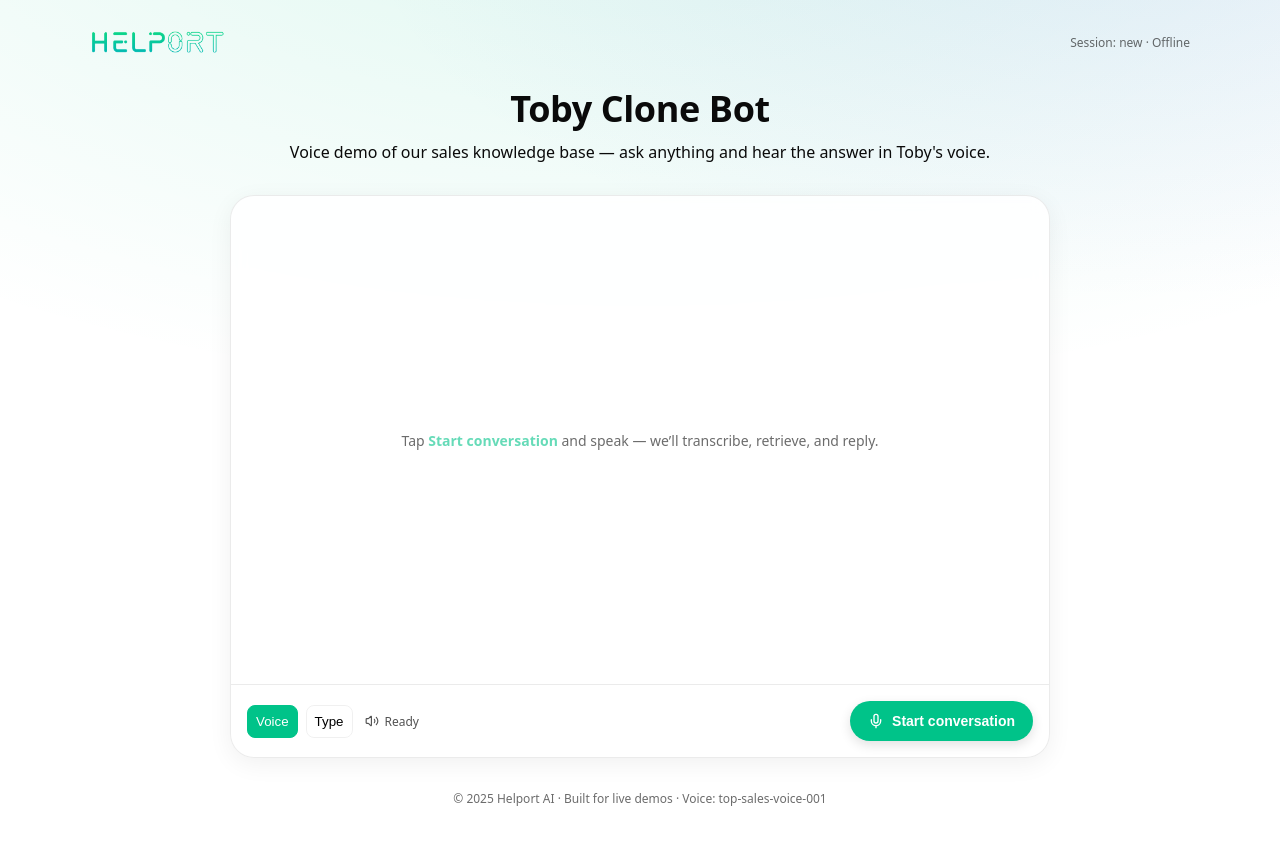
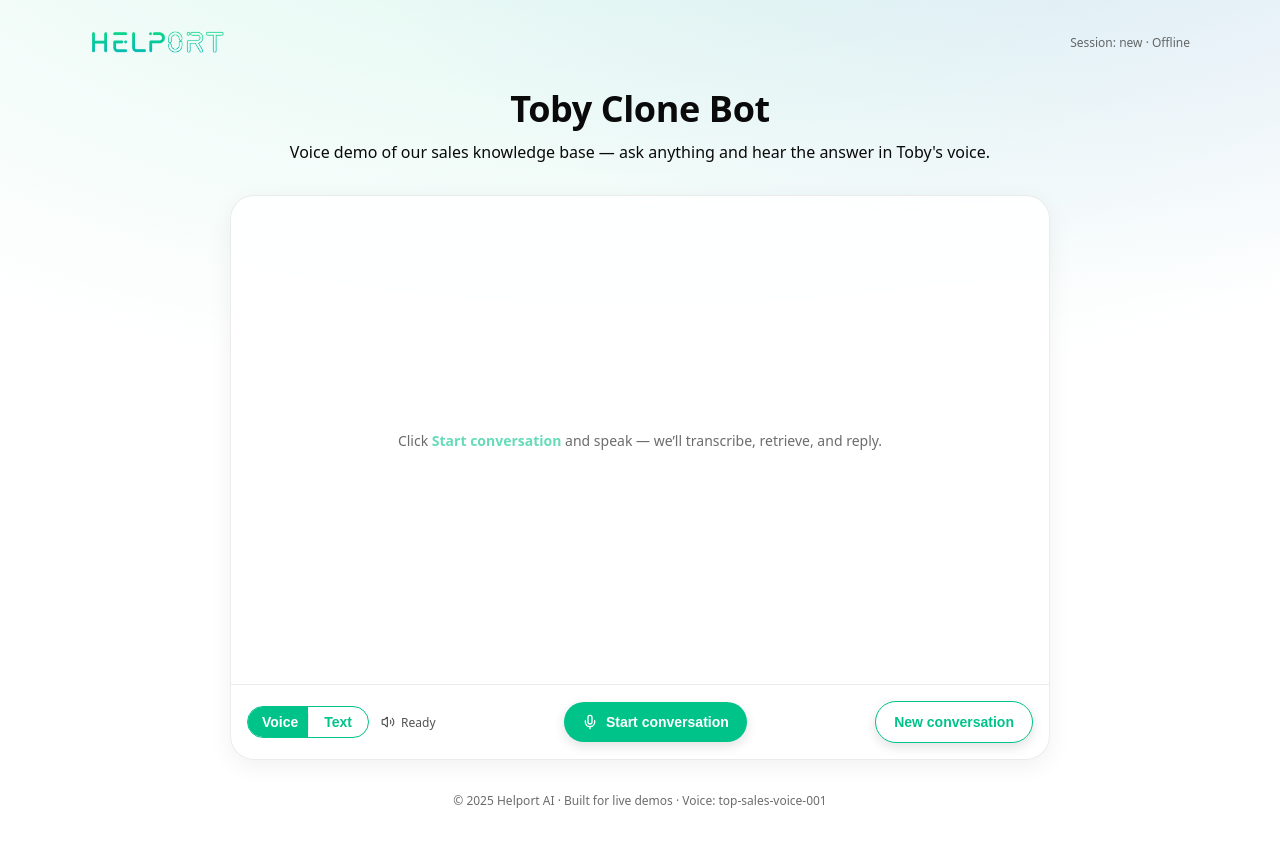
Before and after one commit to nathanielmekis/HPAI_SalesBot, a React (Vite) app: page / in a window 1280 px wide. Built offline with nearby package versions, Linux system fonts and the light colour scheme.

Commit message:
first one

```diff
--- a/src/App.jsx
+++ b/src/App.jsx
@@ -1,6 +1,6 @@
 import React, { useEffect, useRef, useState } from "react";
 import { motion } from "framer-motion";
-import { Mic, Square, Volume2, Loader2 } from "lucide-react";
+import { Mic, Square, Volume2, Loader2, ArrowUp } from "lucide-react";
 
 // Toby Clone Bot – Helport AI
 // Apple-inspired voice chat UI with proper logo reference
@@ -33,6 +33,9 @@ export default function App() {
   const [recording, setRecording] = useState(false);
   const [sessionId, setSessionId] = useState("");
   const [messages, setMessages] = useState([]);
+  const [conversationId, setConversationId] = useState(() => {
+    try { return localStorage.getItem("dify_conversation_id") || ""; } catch { return ""; }
+  });
   const [status, setStatus] = useState("Ready");
 
   const wsRef = useRef(null);
@@ -40,6 +43,7 @@ export default function App() {
   const streamRef = useRef(/** @type {MediaStream|null} */(null));
   const audioRef = useRef(null);
   const scrollerRef = useRef(null);
+  const API_BASE = import.meta.env.VITE_API_BASE
 
   useEffect(() => {
     if (scrollerRef.current) {
@@ -210,74 +214,71 @@ export default function App() {
     });
     setStatus("Thinking…");
 
-    // Always call the workflow when Send is clicked in Type mode
-    await runWorkflow(textInput);
+    await runChat(textInput);
 
     setTextInput("");
   };
 
-  // ----- Call Dify workflow via server proxy -----
-  const runWorkflow = async (query) => {
-    setStatus("Running workflow…");
+  // ----- Call Dify Chatflow via server proxy (blocking) -----
+  const runChat = async (query) => {
+    setStatus("Chatflow…");
     try {
       const body = {
+        query: query,
         inputs: {
-          query: query || "Hello",
+          // carry forward any app vars you used in workflow, e.g. datasets, toggles, etc.
           qa_dataset_id: "a034b9b4-9b64-40d2-b3c1-951281f84dc6",
         },
+        conversation_id: conversationId || undefined,
+        user: "Enoch@HELPORT.AI",
         response_mode: "blocking",
-        user: "Enoch@HELPORT.AI",
       };
 
-      const resp = await fetch("/api/workflow", {
+      const resp = await fetch(`${API_BASE}/api/chat`, {
         method: "POST",
         headers: { "Content-Type": "application/json" },
-        body: JSON.stringify(body)
+        body: JSON.stringify(body),
       });
       const json = await resp.json();
-      // Prefer extracting the workflow's 'answer' text (common Dify output shape)
-      let answer = null;
-      try {
-        if (json?.data?.outputs?.segments2 && Array.isArray(json.data.outputs.segments2) && json.data.outputs.segments2.length) {
-          answer = json.data.outputs.segments2[0].answer ?? json.data.outputs.segments2[0].content ?? null;
-        } else if (json?.outputs?.segments2 && Array.isArray(json.outputs.segments2) && json.outputs.segments2.length) {
-          answer = json.outputs.segments2[0].answer ?? json.outputs.segments2[0].content ?? null;
-        } else if (json?.answer) {
-          answer = json.answer;
-        }
-      } catch (e) {
-        answer = null;
+
+      // Dify Chatflow commonly returns: { answer, conversation_id, ... }
+      const answer =
+        (typeof json?.answer === "string" && json.answer) ||
+        (typeof json?.data?.answer === "string" && json.data.answer) ||
+        // fallback if a tool returns a structured output
+        JSON.stringify(json, null, 2);
+
+      if (json?.conversation_id && json.conversation_id !== conversationId) {
+        setConversationId(json.conversation_id);
+        try { localStorage.setItem("dify_conversation_id", json.conversation_id); } catch {}
       }
 
-      // Replace the provisional loading message with the final answer
       setMessages((m) => {
         const copy = m.slice();
-        // find the last provisional assistant message (we add it in sendTextMessage)
         for (let i = copy.length - 1; i >= 0; i--) {
-          if (copy[i].role === 'assistant' && copy[i].provisional) {
-            copy[i] = { role: 'assistant', text: answer ? String(answer) : JSON.stringify(json, null, 2) };
+          if (copy[i].role === "assistant" && copy[i].provisional) {
+            copy[i] = { role: "assistant", text: String(answer) };
             return copy;
           }
         }
-        // If not found, append normally
-        return [...m, { role: 'assistant', text: answer ? String(answer) : JSON.stringify(json, null, 2) }];
+        return [...m, { role: "assistant", text: String(answer) }];
       });
       setStatus("Ready");
     } catch (err) {
-      // Replace provisional with an error bubble
       setMessages((m) => {
         const copy = m.slice();
         for (let i = copy.length - 1; i >= 0; i--) {
-          if (copy[i].role === 'assistant' && copy[i].provisional) {
-            copy[i] = { role: 'assistant', text: `Workflow error: ${err?.message || err}` };
+          if (copy[i].role === "assistant" && copy[i].provisional) {
+            copy[i] = { role: "assistant", text: `Chatflow error: ${err?.message || err}` };
             return copy;
           }
         }
-        return [...m, { role: 'assistant', text: `Workflow error: ${err?.message || err}` }];
+        return [...m, { role: "assistant", text: `Chatflow error: ${err?.message || err}` }];
       });
-      setStatus(`Workflow error: ${err?.message || err}`);
+      setStatus(`Chatflow error: ${err?.message || err}`);
     }
   };
+
 
   // ----- End mic -----
   const endConversation = () => {
@@ -292,6 +293,68 @@ export default function App() {
     setRecording(false);
     setStatus("Ready");
   };
+
+  // put inside your App component
+  const newConversation = () => {
+    // Stop mic cleanly if recording
+    try {
+      if (mediaRecorderRef.current && mediaRecorderRef.current.state !== "inactive") {
+        mediaRecorderRef.current.stop();
+      }
+    } catch {}
+    streamRef.current?.getTracks()?.forEach(t => t.stop());
+    streamRef.current = null;
+    setRecording(false);
+
+    // Optionally close the WS session (not required for Dify new chat, but tidy)
+    try { wsRef.current?.close?.(); } catch {}
+
+    // Clear persisted conversation id (and any timestamp you might add later)
+    try {
+      localStorage.removeItem("dify_conversation_id");
+      localStorage.removeItem("dify_conversation_ts"); // if you adopt TTL later
+    } catch {}
+
+    // Reset UI state
+    setConversationId("");
+    setMessages([]);
+    setStatus("Ready");
+  };
+
+  // ====== NEW: minimal helpers to meet your two UI requirements ======
+  // Derived status: hide "Ready/Listening" when in Type mode; only show when thinking
+  const displayStatus =
+    mode === "type" ? (status.includes("Thinking") ? status : "") : status;
+
+  const statusIcon = () => {
+    if (!displayStatus) return null;
+    if (displayStatus.includes("Listening")) return <Mic size={14} />;
+    if (displayStatus.includes("Thinking") || displayStatus.includes("Chatflow"))
+      return <Loader2 size={14} className="animate-spin" />;
+    return <Volume2 size={14} />;
+  };
+
+  // Mode switches: when entering Type, stop mic and clear idle status
+  const switchToVoice = () => setMode("voice");
+  const switchToType = () => {
+    if (recording) endConversation();
+    setMode("type");
+    if (!status.includes("Thinking")) setStatus("");
+  };
+
+  // Mode-aware empty-state copy
+  const EmptyHint = () => (
+    <div style={styles.emptyText}>
+      {mode === "voice" ? (
+        <>
+          Click <span style={{ fontWeight: 600, color: ACCENT }}>Start conversation</span> and speak — we’ll transcribe, retrieve, and reply.
+        </>
+      ) : (
+        <>Type a question below and press <span style={{ fontWeight: 600, color: ACCENT }}>Enter</span> — we’ll retrieve and reply.</>
+      )}
+    </div>
+  );
+  // ================================================================
 
   // ----- Styles -----
   const styles = {
@@ -363,6 +426,43 @@ export default function App() {
     }),
     status: { fontSize: 12, opacity: 0.7, display: "inline-flex", alignItems: "center", gap: 6 },
     footer: { maxWidth: 1100, width: "100%", margin: "0 auto", padding: "32px 20px", textAlign: "center", fontSize: 12, opacity: 0.6 },
+
+    toggle: {
+      display: "flex",
+      alignItems: "center",
+      border: `1px solid ${ACCENT}`,
+      borderRadius: 30,
+      overflow: "hidden",
+      background: "#ffffff",
+      position: "relative",            // <-- for centered divider
+    },
+    toggleBtn: {
+      flex: 1,                         // <-- each side takes 50%
+      minWidth: 0,
+      padding: "8px 14px",
+      fontSize: 14,
+      fontWeight: 600,
+      border: "none",
+      background: "transparent",
+      color: ACCENT,
+      cursor: "pointer",
+      lineHeight: 1,
+      textAlign: "center",
+    },
+    toggleBtnActive: {
+      background: ACCENT,
+      color: "#ffffff",
+    },
+    toggleDivider: {
+      position: "absolute",            // <-- overlay, doesn't consume width
+      left: "50%",
+      top: 6,
+      bottom: 6,
+      width: 1,
+      background: "rgba(0,0,0,0.08)",
+      pointerEvents: "none",
+    },
+
   };
 
   return (
@@ -389,9 +489,7 @@ export default function App() {
           <div ref={scrollerRef} style={styles.scroll}>
             {messages.length === 0 ? (
               <div style={{ height: "100%", display: "grid", placeItems: "center" }}>
-                <div style={styles.emptyText}>
-                  Tap <span style={{fontWeight:600, color: ACCENT}}>Start conversation</span> and speak — we’ll transcribe, retrieve, and reply.
-                </div>
+                <EmptyHint />
               </div>
             ) : (
               <div>
@@ -407,15 +505,31 @@ export default function App() {
           {/* Controls */}
           <div style={styles.controls}>
             <div style={{ display: "flex", alignItems: "center", gap: 12 }}>
-              <div style={{ display: "flex", gap: 8, alignItems: "center" }}>
-                <button onClick={() => setMode("voice")} style={{ padding: 8, borderRadius: 8, border: mode === "voice" ? `1px solid ${ACCENT}` : "1px solid rgba(0,0,0,0.06)", background: mode === "voice" ? ACCENT : "transparent", color: mode === "voice" ? "#fff" : "#000" }}>Voice</button>
-                <button onClick={() => setMode("type")} style={{ padding: 8, borderRadius: 8, border: mode === "type" ? `1px solid ${ACCENT}` : "1px solid rgba(0,0,0,0.06)", background: mode === "type" ? ACCENT : "transparent", color: mode === "type" ? "#fff" : "#000" }}>Type</button>
+              <div style={styles.toggle} role="tablist" aria-label="Input mode">
+                <button
+                  role="tab"
+                  aria-selected={mode === "voice"}
+                  onClick={switchToVoice}
+                  style={{ ...styles.toggleBtn, ...(mode === "voice" ? styles.toggleBtnActive : null) }}
+                >
+                  Voice
+                </button>
+                <div aria-hidden style={styles.toggleDivider} />
+                <button
+                  role="tab"
+                  aria-selected={mode === "type"}
+                  onClick={switchToType}
+                  style={{ ...styles.toggleBtn, ...(mode === "type" ? styles.toggleBtnActive : null) }}
+                >
+                  Text
+                </button>
               </div>
-
-              <span style={styles.status}>
-                {status.includes("Listening") ? <Mic size={14}/> : status.includes("Thinking") ? <Loader2 size={14} className="animate-spin"/> : <Volume2 size={14}/>}
-                {status}
-              </span>
+              {displayStatus && (
+                <span style={styles.status}>
+                  {statusIcon()}
+                  {displayStatus}
+                </span>
+              )}
             </div>
 
             {/* Controls: either show recording CTA or text input depending on mode */}
@@ -436,9 +550,18 @@ export default function App() {
                   placeholder="Type your question and press Enter"
                   style={{ padding: "10px 12px", borderRadius: 20, border: "1px solid rgba(0,0,0,0.08)", minWidth: 300 }}
                 />
-                <button onClick={sendTextMessage} style={styles.cta(false)}>Send</button>
+                <button onClick={sendTextMessage} style={styles.cta(false)} aria-label="Send message">
+                  <ArrowUp size={16} />
+                </button>
               </div>
             )}
+            <button
+              onClick={newConversation}
+              style={{ ...styles.cta(false), background: '#ffffff', color: ACCENT, border: `1px solid ${ACCENT}` }}
+              aria-label="Start a new conversation"
+            >
+              New conversation
+            </button>
           </div>
         </div>
       </main>
```
Also changed, not shown: src/server.js (+22 -11 lines), 1 other file (tests, documents, lock files or other folders).
